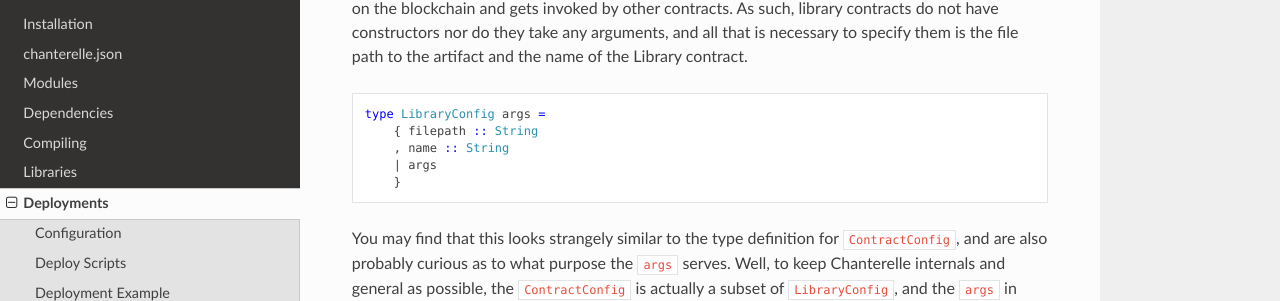
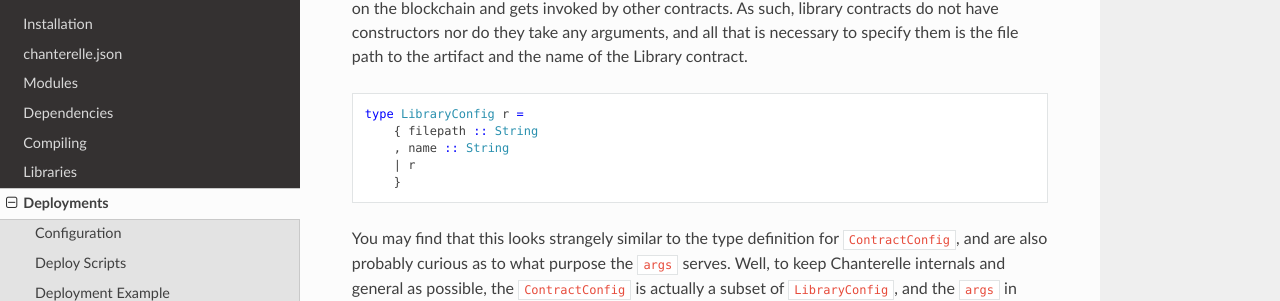
Before and after one commit to f-o-a-m/chanterelle, a Sphinx documentation site: the page built from docs/deployments.rst, in a window 1280 px wide and 900 px high, scrolled down 3674 px. Shown: the part 153-454 px from the top of the window. Built offline with Sphinx 7.4.7 and the Read the Docs theme 2.0.0, drawn with Linux system fonts in a browser that asks for light colours.

Commit message:
refactor: make distinction between rest and args

```diff
--- a/docs/deployments.rst
+++ b/docs/deployments.rst
@@ -162,10 +162,10 @@ As such, library contracts do not have constructors nor do they take any argumen
 
 .. code-block:: haskell
 
-   type LibraryConfig args =
+   type LibraryConfig r =
        { filepath :: String
        , name :: String
-       | args
+       | r
        }
 
 You may find that this looks strangely similar to the type definition for ``ContractConfig``, and are also probably curious as to what purpose the ``args`` serves. Well, to keep Chanterelle internals and
```
Also changed, not shown: 2 other files.
